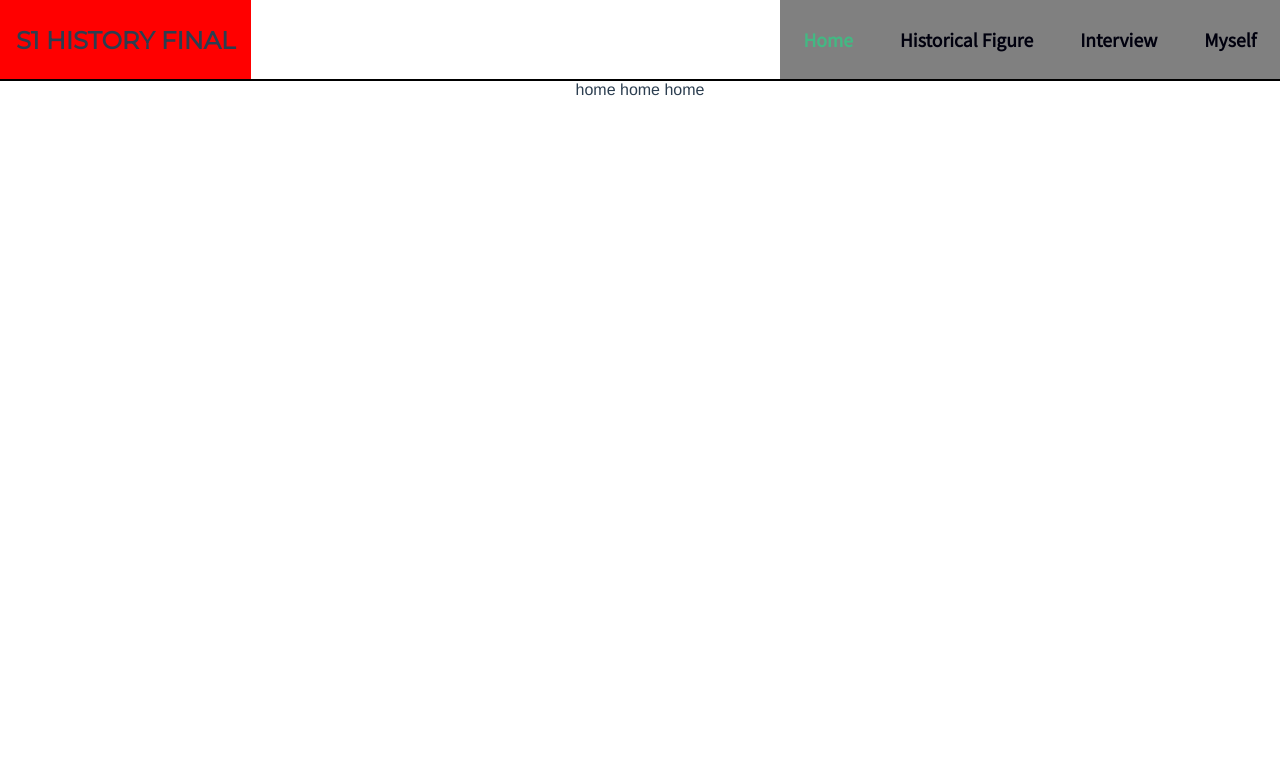
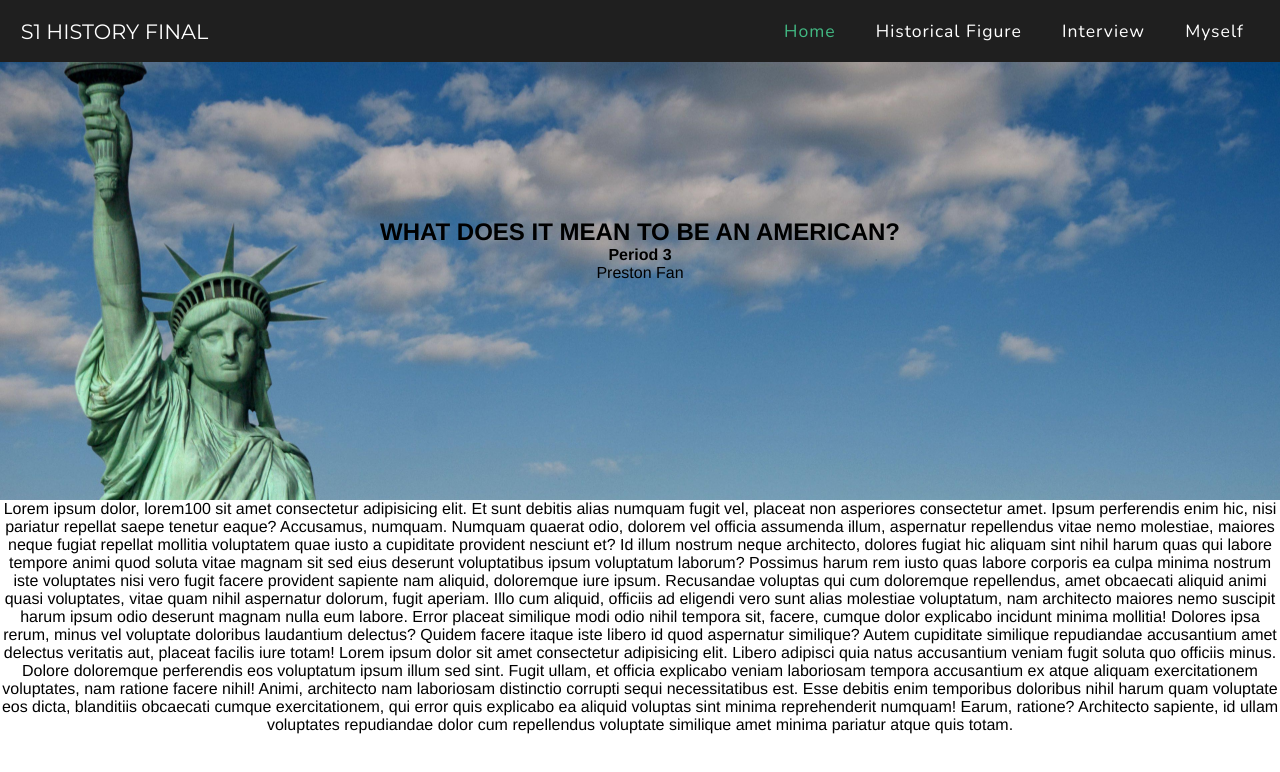
Before and after one commit to prestf8/junior-s1history-final, a Vue app: page / in a window 1280 px wide. Shown: the top 772 px of the page. Built offline with nearby package versions, Linux system fonts and the light colour scheme.

Commit message:
Header now fully responsive but needs a feel tweaks. Home Background Image Displayed

```diff
--- a/src/App.vue
+++ b/src/App.vue
@@ -1,3 +1,5 @@
+
+
 <template>
   <div id="app">
     <TheHeader></TheHeader>
@@ -7,8 +9,8 @@
 
 <script lang="ts">
 import TheHeader from './components/TheHeader.vue';
-
 import { Component, Vue } from 'vue-property-decorator';
+import lodash from 'lodash';
 
 @Component({
   components: {
@@ -17,6 +19,10 @@ import { Component, Vue } from 'vue-property-decorator';
 })
 export default class App extends Vue {
 
+  created() {
+
+    // window.addEventListener('scroll', lodash.throttle(this.handleScroll, 50));
+  }
 }
 
 </script>
@@ -32,7 +38,7 @@ export default class App extends Vue {
   -webkit-font-smoothing: antialiased;
   -moz-osx-font-smoothing: grayscale;
   text-align: center;
-  color: #2c3e50;
+  // color: #2c3e50;
 }
 
 </style>
--- a/src/components/HelloWorld.vue
+++ /dev/null
@@ -1,33 +0,0 @@
-<template>
-  <div id="helloworld">
-        esdsdsd
-  </div>
-</template>
-
-<script lang="ts">
-import { Component, Prop, Vue } from 'vue-property-decorator';
-
-@Component
-export default class HelloWorld extends Vue {
-}
-</script>
-
-<!-- Add "scoped" attribute to limit CSS to this component only -->
-<style scoped lang="scss">
-#header {
-  background-color: black;
-}
-
-.header__content {
-  padding: 30px;
-
-  a {
-    font-weight: bold;
-    color: white;
-
-    &.router-link-exact-active {
-      color: #42b983;
-    }
-  }
-}
-</style>
--- a/src/components/TheHeader.vue
+++ b/src/components/TheHeader.vue
@@ -1,7 +1,10 @@
 <template>
   <div id="header">
-    <section class="header__logo-container">
-      <h3 class="header__logo">S1 History Final</h3>
+    <!-- Laptop+ Layout !-->
+    <!-- <section class="header__logo-container">
+      <router-link class="header__logo" to="/" exact>
+        S1 History Final
+      </router-link>
     </section>
     <nav class="header__content">
       <ul class="header__ul">
@@ -20,15 +23,89 @@
           <router-link to="/myself" exact>Myself</router-link>
         </li>
       </ul>
+    </nav> -->
+
+    <!-- Mobile Layout !-->
+
+    <!--Menu Toggle !-->
+    <section class="header__menu-section">
+      <font-awesome-icon icon="bars" @click="toggleMenu"/>
+    </section>
+
+
+    <!-- Menu -->
+    <section class="header__menu" :class="[{active: this.menuActivated}]" v-show="menuActivated">
+      <div class="header__menu-header">
+        <font-awesome-icon icon="times" @click="toggleMenu"/>
+
+        <section class="header__logo-container header__logo-container--menu">
+          <router-link class="header__logo header__logo--menu" to="/" exact>
+            S1 History Final
+          </router-link>
+        </section>
+      </div>
+
+
+      <nav class="header__content header__content--menu">
+        <ul class="header__ul header__ul--menu">
+          <li class="header__link-c header__link-c--menu">
+            <router-link to="/" exact>Home</router-link>
+          </li>
+          <li class="header__link-c header__link-c--menu">
+            <router-link to="/historical-figure" exact
+              >Historical Figure</router-link>
+          </li>
+          <li class="header__link-c header__link-c--menu">
+            <router-link to="/interview" exact>Interview</router-link>
+          </li>
+          <li class="header__link-c header__link-c--menu">
+            <router-link to="/myself" exact>Myself</router-link>
+          </li>
+        </ul>
+      </nav>
+    </section>
+
+    <!-- Logo Container !-->
+    <section class="header__logo-container">
+      <router-link class="header__logo" to="/" exact>
+        S1 History Final
+      </router-link>
+    </section>
+
+    <nav class="header__content header__content--header">
+      <ul class="header__ul header__ul--header">
+        <li class="header__link-c header__link-c--header">
+          <router-link to="/" exact>Home</router-link>
+        </li>
+        <li class="header__link-c header__link-c--header">
+          <router-link to="/historical-figure" exact
+            >Historical Figure</router-link
+          >
+        </li>
+        <li class="header__link-c header__link-c--header">
+          <router-link to="/interview" exact>Interview</router-link>
+        </li>
+        <li class="header__link-c header__link-c--header">
+          <router-link to="/myself" exact>Myself</router-link>
+        </li>
+      </ul>
     </nav>
+
   </div>
 </template>
 
 <script lang="ts">
-import { Component, Prop, Vue } from "vue-property-decorator";
+import { Component, Vue } from "vue-property-decorator";
 
 @Component
-export default class TheHeader extends Vue {}
+export default class TheHeader extends Vue {
+  private menuActivated = false;
+
+  public toggleMenu() {
+    this.menuActivated = !this.menuActivated;
+  }
+
+}
 </script>
 
 <!-- Add "scoped" attribute to limit CSS to this component only -->
@@ -39,7 +116,13 @@ export default class TheHeader extends Vue {}
 // Noto Sans JP - router-link tags
 @import url('https://fonts.googleapis.com/css2?family=Noto+Sans+JP&display=swap');
 
+// Nunito - router-link (ALL)
+@import url('https://fonts.googleapis.com/css2?family=Nunito&display=swap');
+
+
 $darkBlue: rgb(0, 0, 14);
+$headerBGColor: #1f1f1f;
+$menuBorder: rgba(255,255,255,0.3);
 
 // Default colors
 $vueGreen: #42b983;
@@ -48,43 +131,135 @@ $vueGreen: #42b983;
   font-family: $font, sans-serif;
 }
 
+@mixin flex($justify, $align, $wrap, $dir, $r: false) {
+  @if $r {
+    display: flex;
+  } @else {
+    display: flex;
+    justify-content: $justify;
+    align-items: $align;
+    flex-flow: $wrap $dir;
+  }
+}
+
+@mixin size($width, $height, $maxWidth: none, $maxHeight: none) {
+  width: $width;
+  height: $height;
+}
+
+.header__link-c {
+  @include changeFont('Nunito');
+  letter-spacing: 1px;
+}
+
 #header {
-  border-bottom: 2px solid black;
-  display: flex;
-  justify-content: space-between;
+  background-color: $headerBGColor;
+  width: 100%;
+  height: 50px;
+  color: white;
+
+  position: fixed;
+  z-index: 2;
+  @include flex(space-between, center, nowrap, row);
+}
+
+.header__menu-section {
+  margin-left: 1rem;
+
+  svg {
+    font-size: 1.2rem;
+  }
+
+  &:hover {
+    cursor: pointer;
+  }
+}
+
+.header__menu {
+  position: absolute;
+  top:0;
+  left:0;
+  background-color: black;
+  transition: all 2s;
+
+  min-width: 300px;
+  @include size(100%, 100vh);
+
+  a {
+    color: white;
+    text-decoration: none;
+  }
+}
+
+.header__menu-header {
+  border-bottom: 1px solid $menuBorder;
+
+  @include flex(space-between, center, wrap, row)
+}
+
+.header__content--menu {
+  padding: 1rem 3rem;
+}
+
+.header__ul--menu {
+  list-style: none;
+  text-align: left;
+}
+
+.header__link-c--menu {
+  color: $menuBorder;
+  border-bottom: 1px solid $menuBorder;
+  padding: 1rem 0;
+}
+
+
+
+.header__menu-header {
+  svg {
+    color: white;
+    font-size: 1.5rem;
+    margin: 1rem;
+
+    &:hover {
+      cursor: pointer;
+    }
+  }
 }
 
 .header__logo-container {
   text-transform: uppercase;
-  display: none;
   padding: 0.2rem 1rem;
-  background-color: red;
   @include changeFont('Montserrat');
+
+  a {
+    text-decoration: none;
+    font-size: 1rem;
+    color: #fff;
+  }
 }
 
-.header__content {
+
+.header__content--header {
   width: 100%;
+  min-width: 300px;
   max-width: 500px;
-  background-color: gray;
   margin: auto;
+
+  display: none;
 }
 
-.header__ul {
+.header__ul--header {
   list-style: none;
-  display: grid;
-  grid-template-rows: 1fr 1fr;
-  grid-template-columns: 1fr 1fr;
   // text-align: center;
 
   li {
     padding: 1rem;
     a {
-      font-weight: bold;
-      color: $darkBlue;
+      // color: $darkBlue;
       // padding: 0.4em 0.1rem;
       text-decoration: none;
       transition-duration: 0.5s;
-      @include changeFont('Noto Sans JP');
+      color: #fff;
 
       &.router-link-exact-active {
         color: #42b983;
@@ -93,18 +268,40 @@ $vueGreen: #42b983;
   }
 }
 
+
+
+
+
+// Screen-sizes 550px and above
 @media screen and (min-width: 550px) {
+
+  .header__menu-section {
+    svg {
+      font-size: 1.3rem;
+    }
+  }
+
+  .header__link-c--menu {
+    font-size: 1.2rem;
+    padding: 1.2rem 0;
+  }
+
   .header__logo-container {
     display: flex;
     justify-content: center;
     align-items: center;
+
+    a {
+      font-size: 1.3rem;
+    }
   }
 
-  .header__content {
-    margin: 0;
+  .header__content--header {
+    margin: 0 1rem 0 0;
+
   }
 
-  .header__ul {
+  .header__ul--header {
     list-style: none;
     display: flex;
     justify-content: space-around;
@@ -115,9 +312,7 @@ $vueGreen: #42b983;
       padding: 1.7rem 0.6rem;
 
       a {
-        font-weight: bold;
-        color: $darkBlue;
-        padding: 0.5em 0.2rem;
+        padding: 0.3em 0.2rem;
         text-decoration: none;
         transition-duration: 0.2s;
 
@@ -134,12 +329,29 @@ $vueGreen: #42b983;
   }
 }
 
-@media screen and (min-width: 1000px) {
-  .header__logo-container {
-    font-size: 1.3rem;
+@media screen and (min-width: 800px) {
+  #header {
+    height: 62px;
   }
 
-  .header__link-c {
+  .header__logo-container {
+    margin-left: 0.3rem;
+  }
+
+  .header__menu-section, .header__menu {
+    display: none;
+  }
+
+  .header__content--header {
+    display: block;
+  }
+
+}
+
+// Screen-sizes 1000px and above
+@media screen and (min-width: 1000px) {
+
+  .header__link-c--header {
     a {
       font-size: 1.1rem;
     }
--- a/src/main.ts
+++ b/src/main.ts
@@ -2,7 +2,17 @@ import Vue from 'vue'
 import App from './App.vue'
 import router from './router/index'
 
+import { FontAwesomeIcon } from '@fortawesome/vue-fontawesome'
+import { library } from '@fortawesome/fontawesome-svg-core'
+import { faBars } from '@fortawesome/free-solid-svg-icons'
+import { faTimes } from '@fortawesome/free-solid-svg-icons'
+
+
+library.add(faBars, faTimes)
+
 Vue.config.productionTip = false
+
+Vue.component('font-awesome-icon', FontAwesomeIcon)
 
 new Vue({
   router,
--- a/src/views/Home.vue
+++ b/src/views/Home.vue
@@ -1,6 +1,15 @@
 <template>
-  <div class="home">
-    home home home
+  <div id="home">
+    <section class="home__intro">
+      <h1 class="home__title">What does it mean to be an American?</h1>
+      <h4 class="home__period">Period 3</h4>
+      <p class="home__name">Preston Fan</p>
+    </section>
+    <main>
+      Lorem ipsum dolor, lorem100
+      sit amet consectetur adipisicing elit. Et sunt debitis alias numquam fugit vel, placeat non asperiores consectetur amet. Ipsum perferendis enim hic, nisi pariatur repellat saepe tenetur eaque? Accusamus, numquam. Numquam quaerat odio, dolorem vel officia assumenda illum, aspernatur repellendus vitae nemo molestiae, maiores neque fugiat repellat mollitia voluptatem quae iusto a cupiditate provident nesciunt et? Id illum nostrum neque architecto, dolores fugiat hic aliquam sint nihil harum quas qui labore tempore animi quod soluta vitae magnam sit sed eius deserunt voluptatibus ipsum voluptatum laborum? Possimus harum rem iusto quas labore corporis ea culpa minima nostrum iste voluptates nisi vero fugit facere provident sapiente nam aliquid, doloremque iure ipsum. Recusandae voluptas qui cum doloremque repellendus, amet obcaecati aliquid animi quasi voluptates, vitae quam nihil aspernatur dolorum, fugit aperiam. Illo cum aliquid, officiis ad eligendi vero sunt alias molestiae voluptatum, nam architecto maiores nemo suscipit harum ipsum odio deserunt magnam nulla eum labore. Error placeat similique modi odio nihil tempora sit, facere, cumque dolor explicabo incidunt minima mollitia! Dolores ipsa rerum, minus vel voluptate doloribus laudantium delectus? Quidem facere itaque iste libero id quod aspernatur similique? Autem cupiditate similique repudiandae accusantium amet delectus veritatis aut, placeat facilis iure totam!
+      Lorem ipsum dolor sit amet consectetur adipisicing elit. Libero adipisci quia natus accusantium veniam fugit soluta quo officiis minus. Dolore doloremque perferendis eos voluptatum ipsum illum sed sint. Fugit ullam, et officia explicabo veniam laboriosam tempora accusantium ex atque aliquam exercitationem voluptates, nam ratione facere nihil! Animi, architecto nam laboriosam distinctio corrupti sequi necessitatibus est. Esse debitis enim temporibus doloribus nihil harum quam voluptate eos dicta, blanditiis obcaecati cumque exercitationem, qui error quis explicabo ea aliquid voluptas sint minima reprehenderit numquam! Earum, ratione? Architecto sapiente, id ullam voluptates repudiandae dolor cum repellendus voluptate similique amet minima pariatur atque quis totam.
+    </main>
     <!-- <img alt="Vue logo" src="../assets/logo.png"> -->
   </div>
 </template>
@@ -12,5 +21,58 @@ import { Component, Vue } from 'vue-property-decorator';
   components: {
   },
 })
-export default class Home extends Vue {}
+export default class Home extends Vue {
+}
 </script>
+
+
+
+<style lang="scss">
+@mixin displayFlex($justify, $align, $w, $dir) {
+  display: flex;
+  justify-content: $justify;
+  align-items: $align;
+  flex-flow: $w $dir;
+}
+
+* {
+  margin:0;
+  padding:0;
+  box-sizing: border-box;
+}
+
+#home {
+  width: 100%;
+}
+
+.home__intro {
+  width: 100%;
+  padding: 1rem;
+
+  height: 500px;
+  @include displayFlex(center, center, nowrap, column);
+  position: relative;
+}
+
+.home__intro:before {
+  content: '';
+  position: absolute;
+  top:0;
+  left:0;
+  max-width: 100%;
+  width: 100%;
+  height: 100%;
+  z-index: -1;
+
+  background-image: url('../assets/home-bg.jpg');
+  background-size: cover;
+  background-attachment: fixed;
+  background-position: center;
+}
+
+
+.home__title {
+  text-transform: uppercase;
+}
+
+</style>
```
Also changed, not shown: package.json (+7 -0 lines), .eslintrc.js, src/assets/home-bg.jpg (added), 1 other file (tests, documents, lock files or other folders).
